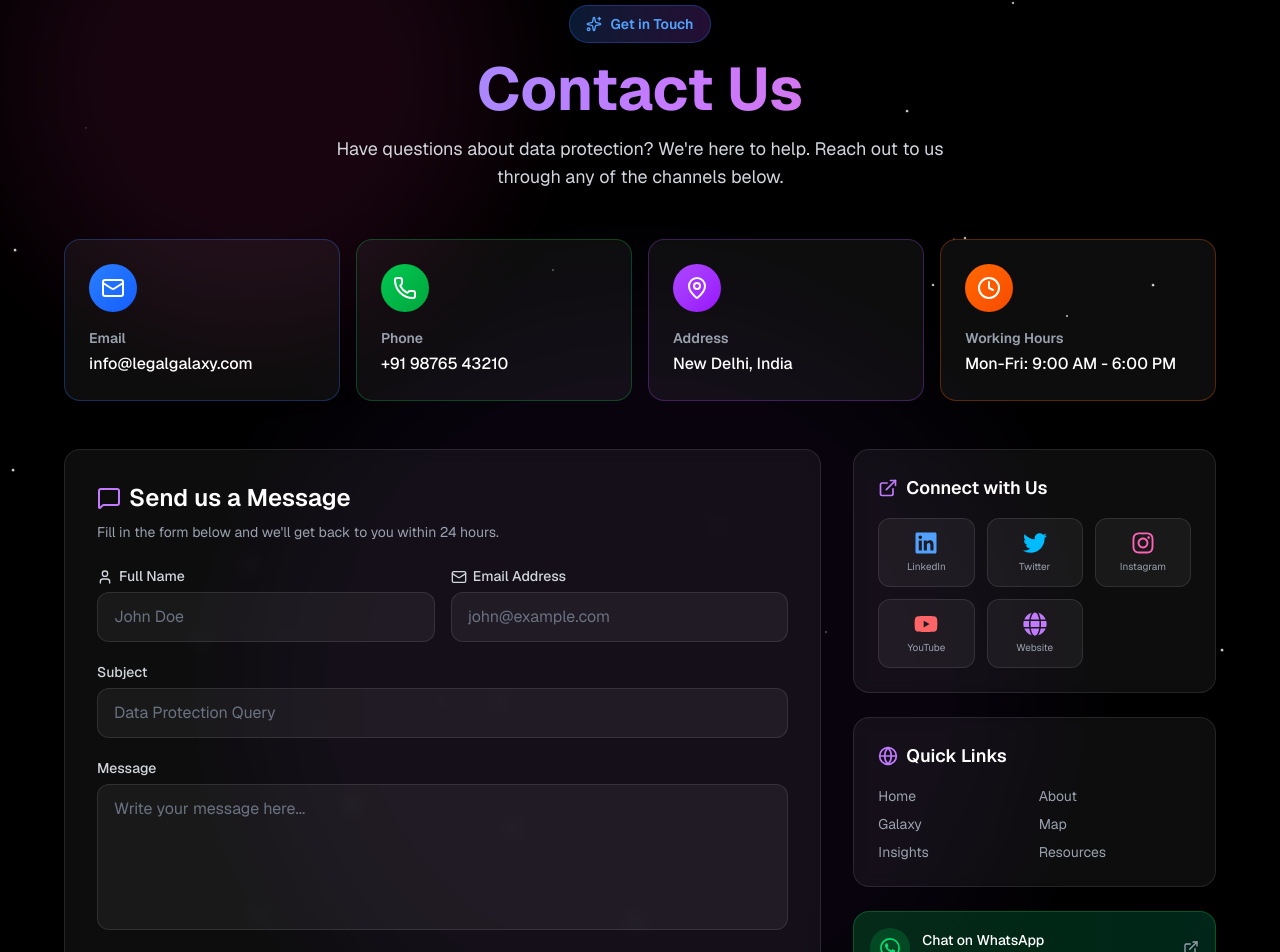
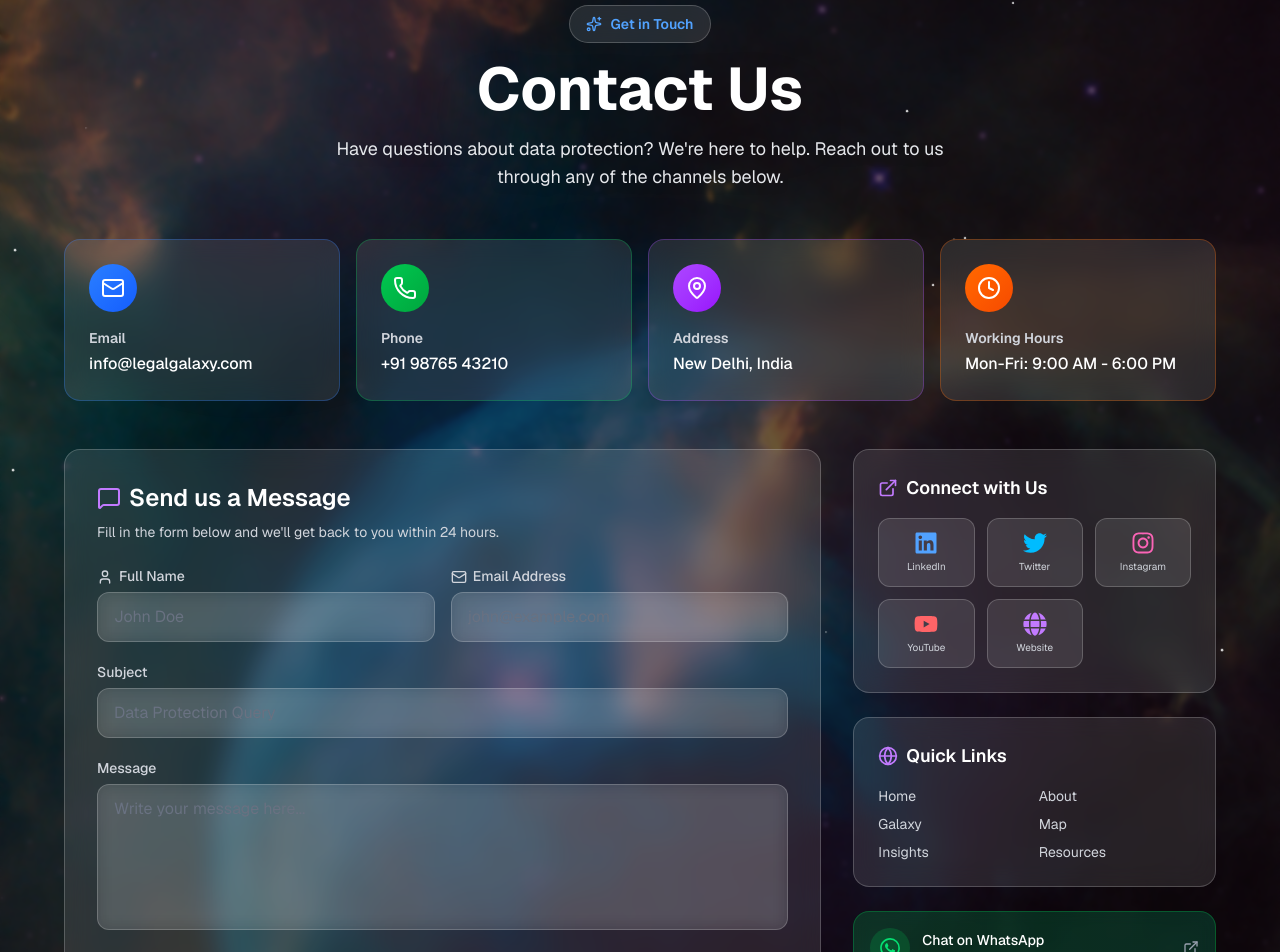
Before and after one commit to yashkulshrestha1102/data-protection-galaxy, a Next.js app: page /contact in a window 1280 px wide. Shown: the part 171-1123 px from the top of the page. Built offline with nearby package versions, Linux system fonts and the light colour scheme.

Commit message:
feat: contact page background image added like home page

```diff
--- a/app/contact/page.tsx
+++ b/app/contact/page.tsx
@@ -20,7 +20,6 @@ export default function ContactPage() {
   const [isSubmitted, setIsSubmitted] = useState(false);
   const [stars, setStars] = useState<React.ReactNode[]>([]);
 
-  // ===== GENERATE STARS ON CLIENT SIDE ONLY =====
   useEffect(() => {
     const starElements = [];
     for (let i = 0; i < 50; i++) {
@@ -118,18 +117,29 @@ export default function ContactPage() {
 
   return (
     <main className="min-h-screen text-white px-4 relative overflow-hidden pt-28 md:pt-32 pb-16">
+      {/* ===== BACKGROUND IMAGE (HOME PAGE Jaisi) ===== */}
       <div className="absolute inset-0 -z-10">
-        <div className="absolute inset-0 bg-black/90" />
+        <div
+          className="absolute inset-0 bg-cover bg-center bg-no-repeat"
+          style={{
+            backgroundImage: "url('/images/home1.jpeg')",
+          }}
+        >
+          {/* Dark Overlay */}
+          <div className="absolute inset-0 bg-black/60 backdrop-blur-[2px]" />
+        </div>
+
+        {/* Nebula Glows */}
         <div className="absolute top-1/2 left-1/2 -translate-x-1/2 -translate-y-1/2 w-[800px] h-[800px] bg-purple-500/10 rounded-full blur-3xl animate-pulse" />
         <div className="absolute bottom-0 right-0 w-[500px] h-[500px] bg-blue-500/10 rounded-full blur-3xl animate-pulse delay-1000" />
         <div className="absolute top-0 left-0 w-[500px] h-[500px] bg-pink-500/10 rounded-full blur-3xl animate-pulse delay-2000" />
 
-        {/* ===== STARS — CLIENT SIDE ONLY ===== */}
+        {/* Stars */}
         {stars}
       </div>
 
-      {/* ===== REST OF THE PAGE (SAME) ===== */}
       <div className="max-w-6xl mx-auto relative z-10">
+        {/* ===== BACK BUTTON ===== */}
         <Link
           href="/"
           className="inline-flex items-center gap-2 text-gray-400 hover:text-white transition-colors mb-6 group"
@@ -138,24 +148,26 @@ export default function ContactPage() {
           Back to Home
         </Link>
 
+        {/* ===== HEADER ===== */}
         <motion.div
           initial={{ opacity: 0, y: -30 }}
           animate={{ opacity: 1, y: 0 }}
           transition={{ duration: 0.6 }}
           className="text-center mb-12"
         >
-          <div className="inline-flex items-center gap-2 px-4 py-2 rounded-full bg-gradient-to-r from-blue-500/20 to-purple-500/20 border border-blue-500/30 text-sm font-semibold text-blue-400 mb-4">
+          <div className="inline-flex items-center gap-2 px-4 py-2 rounded-full bg-white/10 border border-white/20 backdrop-blur-md text-sm font-semibold text-blue-400 mb-4">
             <Sparkles className="w-4 h-4" />
             Get in Touch
           </div>
-          <h1 className="text-4xl md:text-5xl lg:text-6xl font-bold bg-gradient-to-r from-blue-400 via-purple-400 to-pink-400 bg-clip-text text-transparent mb-4">
+          <h1 className="text-4xl md:text-5xl lg:text-6xl font-bold text-white mb-4 drop-shadow-2xl">
             Contact Us
           </h1>
-          <p className="text-gray-300 text-lg max-w-2xl mx-auto">
+          <p className="text-gray-200 text-lg max-w-2xl mx-auto drop-shadow-lg">
             Have questions about data protection? We're here to help. Reach out to us through any of the channels below.
           </p>
         </motion.div>
 
+        {/* ===== CONTACT METHODS ===== */}
         <motion.div
           initial={{ opacity: 0, y: 20 }}
           animate={{ opacity: 1, y: 0 }}
@@ -170,31 +182,33 @@ export default function ContactPage() {
                 href={method.href}
                 target={method.label === 'Address' || method.label === 'Working Hours' ? '_blank' : '_self'}
                 rel="noopener noreferrer"
-                className={`group relative p-6 rounded-2xl bg-white/5 border ${method.border} hover:bg-white/10 transition-all duration-300 hover:scale-105 hover:shadow-2xl hover:shadow-purple-500/10`}
+                className={`group relative p-6 rounded-2xl bg-white/10 border ${method.border} backdrop-blur-md hover:bg-white/20 transition-all duration-300 hover:scale-105 hover:shadow-2xl hover:shadow-purple-500/20`}
               >
                 <div className={`w-12 h-12 rounded-full ${method.bg} bg-gradient-to-br ${method.color} flex items-center justify-center mb-4 group-hover:scale-110 transition-transform`}>
                   <Icon className="w-6 h-6 text-white" />
                 </div>
-                <h3 className="text-sm font-semibold text-gray-400 mb-1">{method.label}</h3>
+                <h3 className="text-sm font-semibold text-gray-300 mb-1">{method.label}</h3>
                 <p className="text-white font-medium">{method.value}</p>
               </a>
             );
           })}
         </motion.div>
 
+        {/* ===== MAIN CONTENT: FORM + SOCIAL ===== */}
         <div className="grid grid-cols-1 lg:grid-cols-3 gap-8">
+          {/* ===== FORM ===== */}
           <motion.div
             initial={{ opacity: 0, x: -30 }}
             animate={{ opacity: 1, x: 0 }}
             transition={{ duration: 0.5, delay: 0.3 }}
             className="lg:col-span-2"
           >
-            <div className="bg-white/5 border border-white/10 rounded-2xl backdrop-blur-sm p-6 md:p-8">
+            <div className="bg-white/10 border border-white/20 rounded-2xl backdrop-blur-md p-6 md:p-8">
               <h2 className="text-2xl font-semibold text-white mb-2 flex items-center gap-2">
                 <MessageSquare className="w-6 h-6 text-purple-400" />
                 Send us a Message
               </h2>
-              <p className="text-gray-400 text-sm mb-6">
+              <p className="text-gray-300 text-sm mb-6">
                 Fill in the form below and we'll get back to you within 24 hours.
               </p>
 
@@ -206,7 +220,7 @@ export default function ContactPage() {
                 >
                   <CheckCircle className="w-12 h-12 text-green-400 mx-auto mb-3" />
                   <h3 className="text-xl font-semibold text-white">Message Sent!</h3>
-                  <p className="text-gray-400">Thank you for reaching out. We'll get back to you soon.</p>
+                  <p className="text-gray-300">Thank you for reaching out. We'll get back to you soon.</p>
                 </motion.div>
               ) : (
                 <form onSubmit={handleSubmit} className="space-y-5">
@@ -223,7 +237,7 @@ export default function ContactPage() {
                         onChange={handleChange}
                         required
                         placeholder="John Doe"
-                        className="w-full px-4 py-3 rounded-xl bg-white/5 border border-white/10 text-white placeholder-gray-500 focus:outline-none focus:border-blue-400/50 transition-all"
+                        className="w-full px-4 py-3 rounded-xl bg-white/10 border border-white/20 backdrop-blur-sm text-white placeholder-gray-500 focus:outline-none focus:border-blue-400/50 transition-all"
                       />
                     </div>
                     <div>
@@ -238,7 +252,7 @@ export default function ContactPage() {
                         onChange={handleChange}
                         required
                         placeholder="john@example.com"
-                        className="w-full px-4 py-3 rounded-xl bg-white/5 border border-white/10 text-white placeholder-gray-500 focus:outline-none focus:border-blue-400/50 transition-all"
+                        className="w-full px-4 py-3 rounded-xl bg-white/10 border border-white/20 backdrop-blur-sm text-white placeholder-gray-500 focus:outline-none focus:border-blue-400/50 transition-all"
                       />
                     </div>
                   </div>
@@ -254,7 +268,7 @@ export default function ContactPage() {
                       onChange={handleChange}
                       required
                       placeholder="Data Protection Query"
-                      className="w-full px-4 py-3 rounded-xl bg-white/5 border border-white/10 text-white placeholder-gray-500 focus:outline-none focus:border-blue-400/50 transition-all"
+                      className="w-full px-4 py-3 rounded-xl bg-white/10 border border-white/20 backdrop-blur-sm text-white placeholder-gray-500 focus:outline-none focus:border-blue-400/50 transition-all"
                     />
                   </div>
 
@@ -269,7 +283,7 @@ export default function ContactPage() {
                       required
                       rows={5}
                       placeholder="Write your message here..."
-                      className="w-full px-4 py-3 rounded-xl bg-white/5 border border-white/10 text-white placeholder-gray-500 focus:outline-none focus:border-blue-400/50 transition-all resize-none"
+                      className="w-full px-4 py-3 rounded-xl bg-white/10 border border-white/20 backdrop-blur-sm text-white placeholder-gray-500 focus:outline-none focus:border-blue-400/50 transition-all resize-none"
                     />
                   </div>
 
@@ -297,13 +311,14 @@ export default function ContactPage() {
             </div>
           </motion.div>
 
+          {/* ===== SIDEBAR: SOCIAL + QUICK LINKS ===== */}
           <motion.div
             initial={{ opacity: 0, x: 30 }}
             animate={{ opacity: 1, x: 0 }}
             transition={{ duration: 0.5, delay: 0.4 }}
             className="space-y-6"
           >
-            <div className="bg-white/5 border border-white/10 rounded-2xl backdrop-blur-sm p-6">
+            <div className="bg-white/10 border border-white/20 rounded-2xl backdrop-blur-md p-6">
               <h3 className="text-lg font-semibold text-white mb-4 flex items-center gap-2">
                 <ExternalLink className="w-5 h-5 text-purple-400" />
                 Connect with Us
@@ -317,17 +332,17 @@ export default function ContactPage() {
                       href={social.href}
                       target="_blank"
                       rel="noopener noreferrer"
-                      className={`flex flex-col items-center gap-1 p-3 rounded-xl bg-white/5 border border-white/10 ${social.bg} transition-all hover:scale-105`}
+                      className={`flex flex-col items-center gap-1 p-3 rounded-xl bg-white/10 border border-white/20 ${social.bg} transition-all hover:scale-105`}
                     >
                       <Icon className={`w-6 h-6 ${social.color}`} />
-                      <span className="text-[10px] text-gray-400">{social.label}</span>
+                      <span className="text-[10px] text-gray-300">{social.label}</span>
                     </a>
                   );
                 })}
               </div>
             </div>
 
-            <div className="bg-white/5 border border-white/10 rounded-2xl backdrop-blur-sm p-6">
+            <div className="bg-white/10 border border-white/20 rounded-2xl backdrop-blur-md p-6">
               <h3 className="text-lg font-semibold text-white mb-4 flex items-center gap-2">
                 <Globe className="w-5 h-5 text-purple-400" />
                 Quick Links
@@ -337,7 +352,7 @@ export default function ContactPage() {
                   <Link
                     key={link.label}
                     href={link.href}
-                    className="text-sm text-gray-400 hover:text-white hover:translate-x-1 transition-all duration-200"
+                    className="text-sm text-gray-300 hover:text-white hover:translate-x-1 transition-all duration-200"
                   >
                     {link.label}
                   </Link>
@@ -349,7 +364,7 @@ export default function ContactPage() {
               href="https://wa.me/919876543210"
               target="_blank"
               rel="noopener noreferrer"
-              className="flex items-center justify-center gap-3 p-4 rounded-2xl bg-gradient-to-r from-green-500/20 to-emerald-500/20 border border-green-500/30 hover:scale-105 transition-all duration-300 group"
+              className="flex items-center justify-center gap-3 p-4 rounded-2xl bg-gradient-to-r from-green-500/20 to-emerald-500/20 border border-green-500/30 backdrop-blur-sm hover:scale-105 transition-all duration-300 group"
             >
               <div className="w-10 h-10 rounded-full bg-green-500/20 flex items-center justify-center group-hover:scale-110 transition-transform">
                 <svg className="w-5 h-5 text-green-400" fill="currentColor" viewBox="0 0 24 24">
@@ -358,20 +373,21 @@ export default function ContactPage() {
               </div>
               <div>
                 <p className="text-sm font-medium text-white">Chat on WhatsApp</p>
-                <p className="text-xs text-gray-400">Quick response within minutes</p>
+                <p className="text-xs text-gray-300">Quick response within minutes</p>
               </div>
               <ExternalLink className="w-4 h-4 text-gray-400 ml-auto" />
             </a>
           </motion.div>
         </div>
 
+        {/* ===== MAP SECTION ===== */}
         <motion.div
           initial={{ opacity: 0, y: 30 }}
           animate={{ opacity: 1, y: 0 }}
           transition={{ duration: 0.6, delay: 0.5 }}
           className="mt-12"
         >
-          <div className="bg-white/5 border border-white/10 rounded-2xl backdrop-blur-sm p-6 overflow-hidden">
+          <div className="bg-white/10 border border-white/20 rounded-2xl backdrop-blur-md p-6 overflow-hidden">
             <h3 className="text-lg font-semibold text-white mb-4 flex items-center gap-2">
               <MapPin className="w-5 h-5 text-purple-400" />
               Find Us
```
